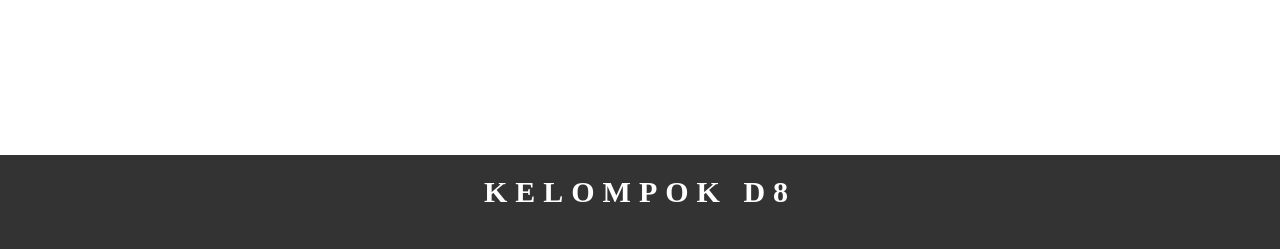
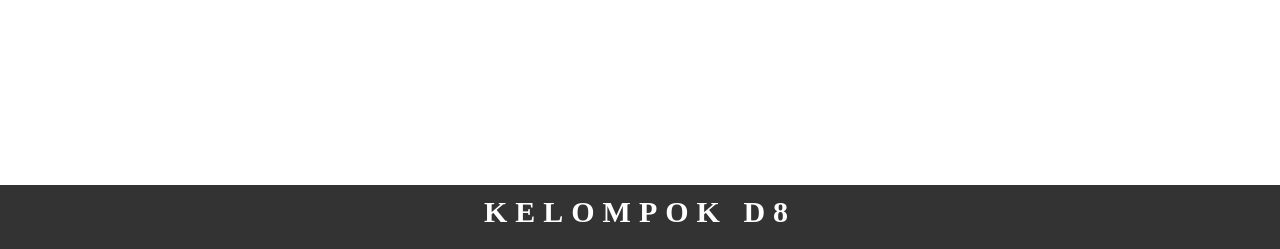
Before and after one commit to Magelhanz/MAPWEB, a plain HTML site: page index.html in a window 1280 px wide. Shown: the part 551-800 px from the top of the page. Drawn offline with nearby package versions, Linux system fonts and the light colour scheme.

Commit message:
Update style.css

```diff
--- a/style.css
+++ b/style.css
@@ -59,8 +59,8 @@ header {
             letter-spacing: 8px;
             color: #fff;
             position: absolute;
-            padding-top:20px;
-            padding-bottom:40px;
+            padding-top:10px;
+            padding-bottom:20px;
             text-align:center;
             font-size:30px;
             font-weight:bold;
```
